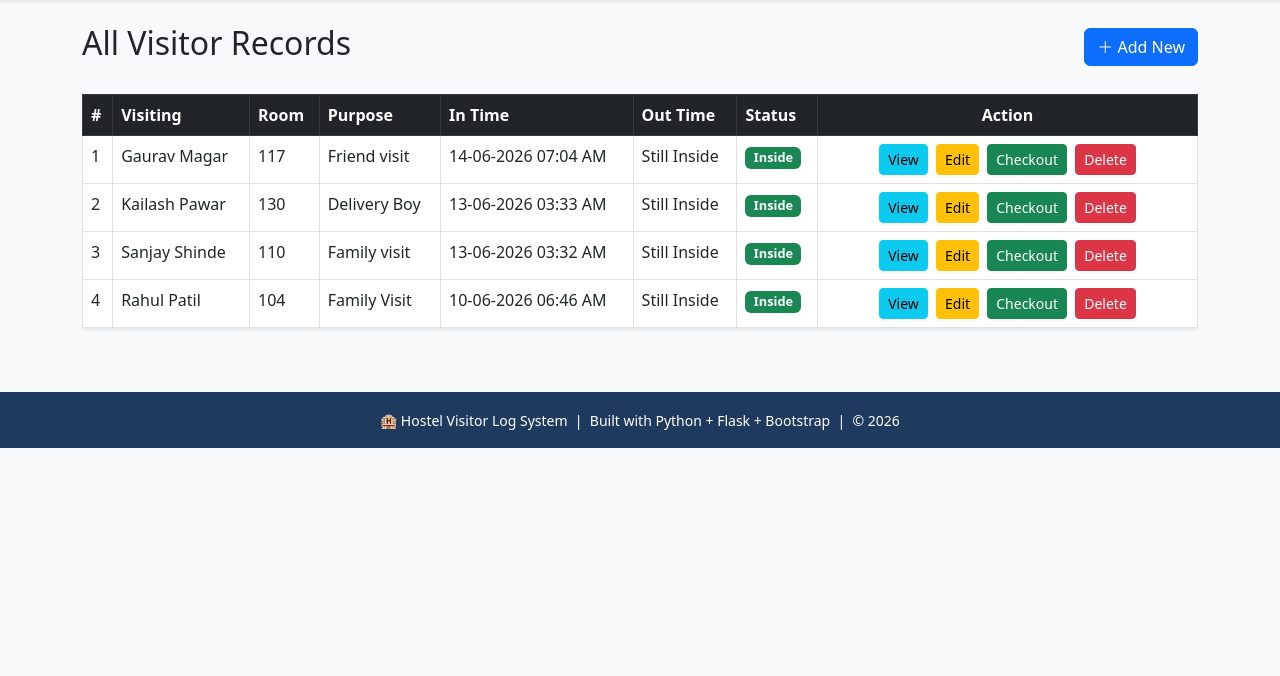
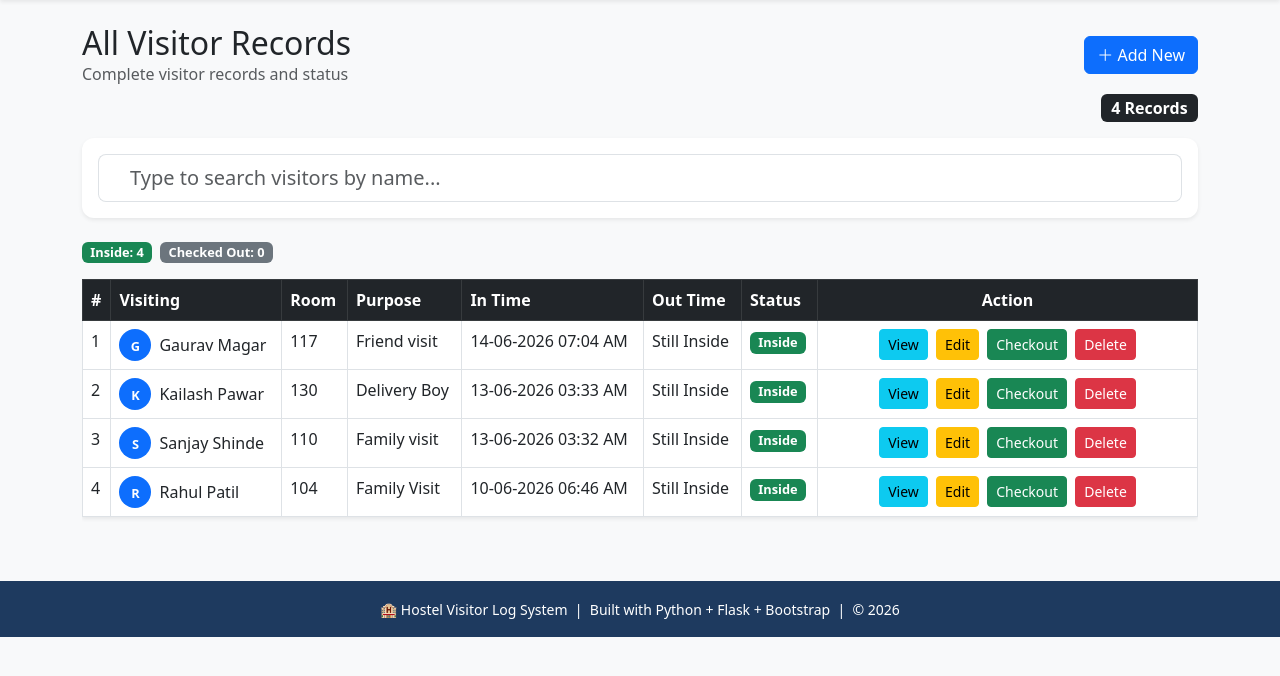
Before and after one commit to shivamwadje95/Python-Trainning, a Flask app: page /search in a window 1280 px wide. Shown: the part 60-736 px from the top of the page. Run offline with Flask 3, Linux system fonts and the light colour scheme; data comes from the database, SQL or seed files in the repository; both versions use the stored data as it was after the commit.

Commit message:
Day 17: Live search using javascript

```diff
--- a/app.py
+++ b/app.py
@@ -35,9 +35,8 @@ def home():
                          inside_count=inside_count,
                          checkout_count=checkout_count,
                          rooms=rooms)
-
 @app.route('/records')
-def records_page():
+def records():
     room = request.args.get('room')
     status = request.args.get('status')
     q = request.args.get('q')
@@ -68,7 +67,7 @@ def details(id):
 
     if visitor is None:
         flash('Visitor not found', 'danger')
-        return redirect(url_for('records_page'))
+        return redirect(url_for('records'))
 
     return render_template('details.html', visitor=visitor)
 
@@ -95,7 +94,7 @@ def add_visitor():
         conn.close()
 
         flash(f'Visitor {visitor_name} added successfully', 'success')
-        return redirect(url_for('records_page'))
+        return redirect(url_for('records'))
 
     return render_template('add_visitor.html')
 
@@ -107,7 +106,7 @@ def edit_visitor(id):
     if visitor is None:
         conn.close()
         flash('Visitor not found', 'danger')
-        return redirect(url_for('records_page'))
+        return redirect(url_for('records'))
 
     if request.method == 'POST':
         visitor_name = request.form['visitor_name']
@@ -124,7 +123,7 @@ def edit_visitor(id):
         conn.close()
 
         flash('Visitor updated successfully', 'success')
-        return redirect(url_for('records_page'))
+        return redirect(url_for('records'))
 
     conn.close()
     return render_template('edit_visitor.html', visitor=visitor)
@@ -136,7 +135,7 @@ def delete_visitor(id):
     conn.commit()
     conn.close()
     flash('Visitor deleted successfully', 'success')
-    return redirect(url_for('records_page'))
+    return redirect(url_for('records'))
 
 @app.route('/checkout_visitor/<int:id>', methods=['POST'])
 def checkout_visitor(id):
@@ -157,7 +156,7 @@ def checkout_visitor(id):
         flash('Visitor checked out successfully', 'success')
 
     conn.close()
-    return redirect(url_for('records_page'))
+    return redirect(url_for('records'))
 @app.route('/filter')
 def filter_visitors():
     room = request.args.get('room')
--- a/templates/base.html
+++ b/templates/base.html
@@ -73,7 +73,7 @@
                 <a class="nav-link px-2 py-1" href="{{ url_for('home') }}">
                     <i class="bi bi-house"></i> Home
                 </a>
-                <a class="nav-link px-2 py-1" href="{{ url_for('records_page') }}">
+                <a class="nav-link px-2 py-1" href="{{ url_for('records') }}">
                     <i class="bi bi-table"></i> Records
                 </a>
                 <a class="nav-link px-2 py-1" href="{{ url_for('add_visitor') }}">
@@ -91,11 +91,11 @@
                     <ul class="dropdown-menu">
                         <li><h6 class="dropdown-header">By Room</h6></li>
                         {% for r in rooms %}
-                        <li><a class="dropdown-item" href="{{ url_for('records_page', room=r['room_number']) }}">{{ r['room_number'] }}</a></li>
+                        <li><a class="dropdown-item" href="{{ url_for('records', room=r['room_number']) }}">{{ r['room_number'] }}</a></li>
                         {% endfor %}
                         <li><hr class="dropdown-divider"></li>
-                        <li><a class="dropdown-item" href="{{ url_for('records_page', status='Inside') }}">Inside Only</a></li>
-                        <li><a class="dropdown-item" href="{{ url_for('records_page') }}">Clear Filter</a></li>
+                        <li><a class="dropdown-item" href="{{ url_for('records', status='Inside') }}">Inside Only</a></li>
+                        <li><a class="dropdown-item" href="{{ url_for('records') }}">Clear Filter</a></li>
                     </ul>
                 </div>
 
--- a/templates/details.html
+++ b/templates/details.html
@@ -6,7 +6,7 @@
 <div class="container mt-4">
     <div class="d-flex justify-content-between align-items-center mb-4">
         <h2>Visitor Details - ID: {{ visitor['id'] }}</h2>
-        <a href="{{ url_for('records_page') }}" class="btn btn-secondary">
+        <a href="{{ url_for('records') }}" class="btn btn-secondary">
             <i class="bi bi-arrow-left"></i> Back
         </a>
     </div>
--- a/templates/edit_visitor.html
+++ b/templates/edit_visitor.html
@@ -55,7 +55,7 @@
                     </div>
 
                     <div class="d-grid gap-2 d-md-flex justify-content-md-end">
-                        <a href="{{ url_for('records_page') }}" class="btn btn-secondary me-md-2">
+                        <a href="{{ url_for('records') }}" class="btn btn-secondary me-md-2">
                             <i class="fa fa-times"></i> Cancel
                         </a>
                         <button type="submit" class="btn btn-primary">
--- a/templates/home.html
+++ b/templates/home.html
@@ -13,7 +13,7 @@
             <p class="fs-5 opacity-75 mb-3">
                 Track and manage all hostel visitors in real-time.
             </p>
-            <a href="{{ url_for('records_page') }}"
+            <a href="{{ url_for('records') }}"
                class="btn btn-light btn-lg px-4 me-2">
                 View Records →
             </a>
@@ -72,7 +72,7 @@
 <!-- Section heading -->
 <div class="d-flex justify-content-between align-items-center mb-3">
     <h4 class="fw-bold mb-0">Recent Visitors</h4>
-    <a href="{{ url_for('records_page') }}"
+    <a href="{{ url_for('records') }}"
        class="btn btn-sm btn-outline-primary">
         View All →
     </a>
@@ -119,4 +119,4 @@
 </div>
 {% endif %}
 
-{% endblock %} please make this little bit simple
+{% endblock %}
--- a/templates/records.html
+++ b/templates/records.html
@@ -3,11 +3,18 @@
 {% block title %}All Records{% endblock %}
 
 {% block content %}
-<div class="d-flex justify-content-between align-items-center mb-4">
-    <h2>All Visitor Records</h2>
+<div class="d-flex justify-content-between align-items-center mb-2">
+    <div>
+        <h2 class="mb-0">All Visitor Records</h2>
+        <p class="text-muted mb-0">Complete visitor records and status</p>
+    </div>
     <a href="{{ url_for('add_visitor') }}" class="btn btn-primary">
         <i class="bi bi-plus-lg"></i> Add New
     </a>
+</div>
+
+<div class="d-flex justify-content-end mb-3">
+    <span class="badge bg-dark fs-6" id="recordBadge">0 Records</span>
 </div>
 
 <!-- Flash messages -->
@@ -21,6 +28,25 @@
         {% endfor %}
     {% endif %}
 {% endwith %}
+
+<!-- BIG SEARCH CARD -->
+<div class="card shadow-sm mb-4">
+    <div class="card-body">
+        <div class="input-group input-group-lg">
+            <span class="input-group-text bg-white border-end-0">
+                <i class="fa fa-search text-muted"></i>
+            </span>
+            <input type="text" id="recordSearch" class="form-control border-start-0 ps-0"
+                   placeholder="Type to search visitors by name...">
+        </div>
+    </div>
+</div>
+
+<!-- Status Badges -->
+<div class="d-flex gap-2 mb-3" id="statusBadges">
+    <span class="badge bg-success"><i class="fa fa-circle"></i> Inside: 0</span>
+    <span class="badge bg-secondary"><i class="fa fa-circle"></i> Checked Out: 0</span>
+</div>
 
 <div class="table-responsive">
     <table class="table table-hover table-bordered shadow-sm">
@@ -36,15 +62,22 @@
                 <th width="380px" class="text-center">Action</th>
             </tr>
         </thead>
-        <tbody>
+        <tbody id="tableBody">
             {% for visitor in visitors %}
-            <tr>
+            <tr data-status="{{ visitor.status }}">
                 <td>{{ loop.index }}</td>
-                <td>{{ visitor.visitor_name }}</td>
+                <td class="visitor-name">
+                    <div class="d-flex align-items-center">
+                        <span class="badge rounded-circle bg-primary me-2" style="width:32px;height:32px;line-height:24px;">
+                            {{ visitor.visitor_name[0] }}
+                        </span>
+                        {{ visitor.visitor_name }}
+                    </div>
+                </td>
                 <td>{{ visitor.room_number }}</td>
                 <td>{{ visitor.purpose }}</td>
                 <td>{{ visitor.in_time }}</td>
-                <td>{{ visitor.out_time or '-' }}</td>
+                <td>{{ visitor.out_time or 'Still Inside' }}</td>
                 <td>
                     <span class="badge {% if visitor.status == 'Inside' %}bg-success{% else %}bg-secondary{% endif %}">
                         {{ visitor.status }}
@@ -77,4 +110,52 @@
     </table>
 </div>
 
+<script>
+document.addEventListener('DOMContentLoaded', function() {
+    const recordSearch = document.getElementById('recordSearch');
+    const tableBody = document.getElementById('tableBody');
+    const allRows = tableBody.querySelectorAll('tr');
+    const recordBadge = document.getElementById('recordBadge');
+    const statusBadges = document.getElementById('statusBadges');
+
+    function updateCounts() {
+        let total = 0, inside = 0, checkout = 0;
+
+        allRows.forEach(row => {
+            if(row.style.display!== 'none') {
+                total++;
+                const status = row.dataset.status;
+                if(status === 'Inside') inside++;
+                else checkout++;
+            }
+        });
+
+        recordBadge.textContent = `${total} Records`;
+        statusBadges.innerHTML = `
+            <span class="badge bg-success"><i class="fa fa-circle"></i> Inside: ${inside}</span>
+            <span class="badge bg-secondary"><i class="fa fa-circle"></i> Checked Out: ${checkout}</span>
+        `;
+    }
+
+    recordSearch.addEventListener('input', function() {
+        const query = this.value.toLowerCase().trim();
+
+        allRows.forEach(function(row) {
+            const nameCell = row.querySelector('td:nth-child(2)');
+            const name = nameCell? nameCell.textContent.toLowerCase() : '';
+
+            if(name.includes(query)){
+                row.style.display = '';
+            } else {
+                row.style.display = 'none';
+            }
+        });
+
+        updateCounts();
+    });
+
+    updateCounts(); // Initial count on load
+});
+</script>
+
 {% endblock %}
--- a/templates/search_results.html
+++ b/templates/search_results.html
@@ -45,6 +45,6 @@
     <div class="alert alert-warning">No results found for "{{ query }}"</div>
   {% endif %}
 
-  <a href="{{ url_for('records_page') }}" class="btn btn-secondary">Back to All Records</a>
+  <a href="{{ url_for('records') }}" class="btn btn-secondary">Back to All Records</a>
 </div>
 {% endblock %}
```
Also changed, not shown: templates/filter.html (+42 -24 lines), database.db, templates/javascript_sample.html (added).
